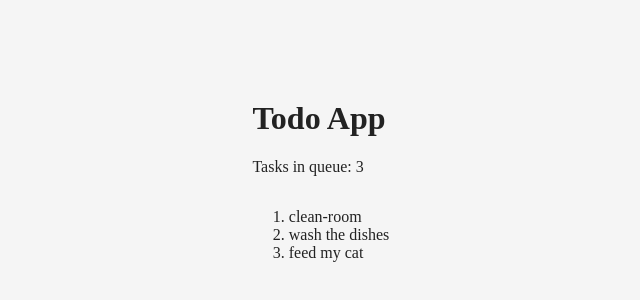
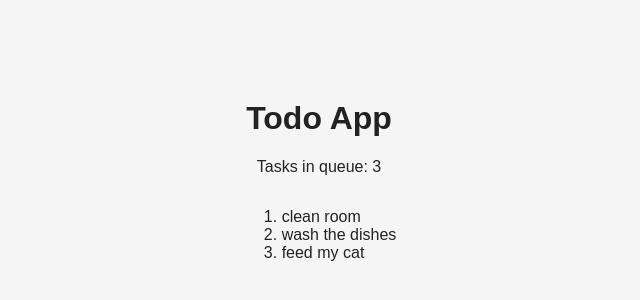
Before and after one commit to MariuszSzlachta/16.3, a React app: page / in a window 1280 px wide. Shown: the part 230-530 px from the top of the page, without its empty margins (329-969 px from the left). Built offline with nearby package versions, Linux system fonts and the light colour scheme.

Commit message:
Add style to Title and TodoList

```diff
--- /dev/null
+++ b/src/components/Title.css
@@ -0,0 +1,5 @@
+.Title {
+  font-family: sans-serif;
+  color: #222;
+  text-align: center;
+}
--- a/src/components/Title.js
+++ b/src/components/Title.js
@@ -1,10 +1,11 @@
 import React from 'react';
+import style from './Title.css';
 
 const Title = props => {
   return (
     <div>
-      <h1>Todo App</h1>
-      <p>Tasks in queue: {props.tasks}</p>
+      <h1 className={style.Title}>Todo App</h1>
+      <p className={style.Title}>Tasks in queue: {props.tasks}</p>
     </div>
   )
 }
--- /dev/null
+++ b/src/components/TodoList.css
@@ -0,0 +1,5 @@
+.TodoList {
+  font-family: sans-serif;
+  font-size: 1em;
+  color: #222;
+}
--- a/src/components/TodoList.js
+++ b/src/components/TodoList.js
@@ -1,11 +1,12 @@
 import React from 'react';
+import style from './TodoList.css';
 
 const TodoList = props => {
   const elements = props.data.map( todo => <li key={todo.id} id ={todo.id} onClick={() => props.remove(todo.id)}>{todo.text}</li> )
 
   return (
     <div>
-      <ol>
+      <ol className={style.TodoList}>
         {elements}
       </ol>
     </div>
--- a/src/containers/App.js
+++ b/src/containers/App.js
@@ -11,7 +11,7 @@ class App extends React.Component {
       data: [
         {
           id: 1,
-          text: 'clean-room'
+          text: 'clean room'
         },
         {
           id: 2,
```
Also changed, not shown: 1 other file (tests, documents, lock files or other folders).
